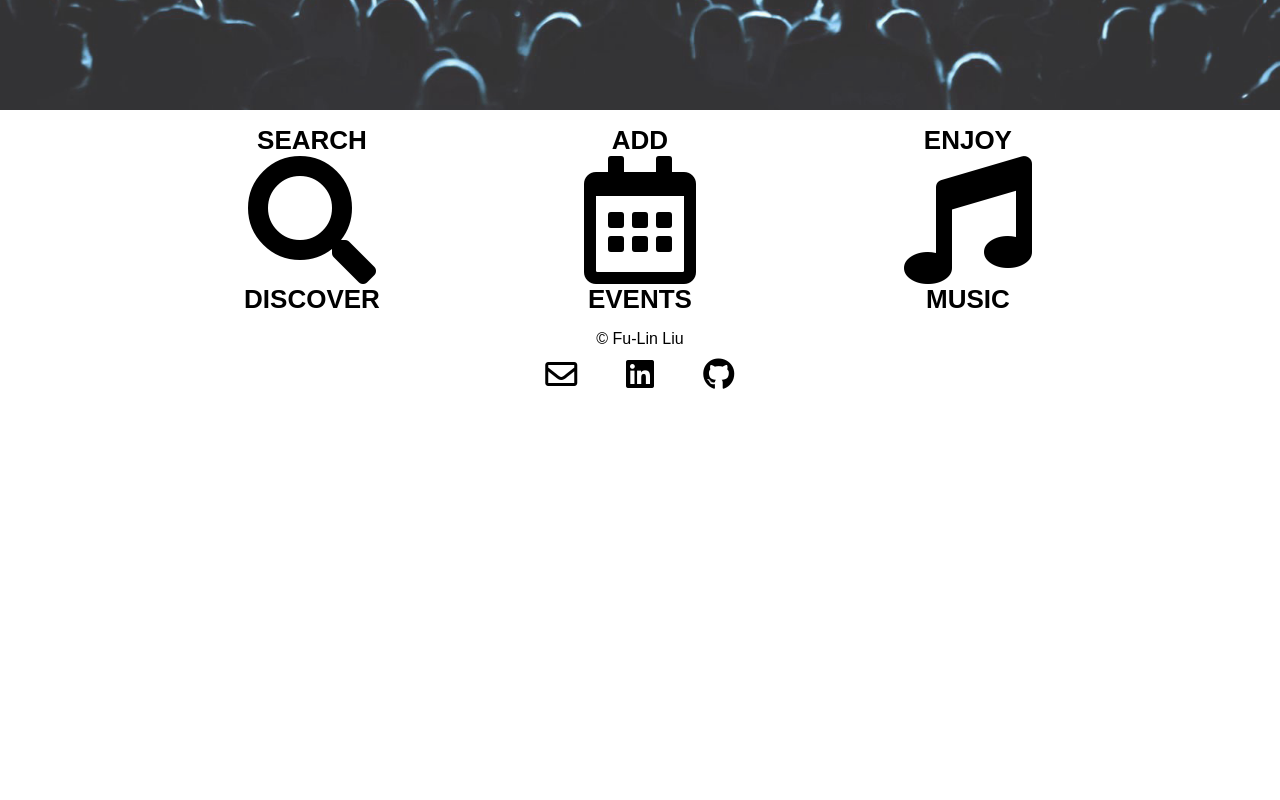
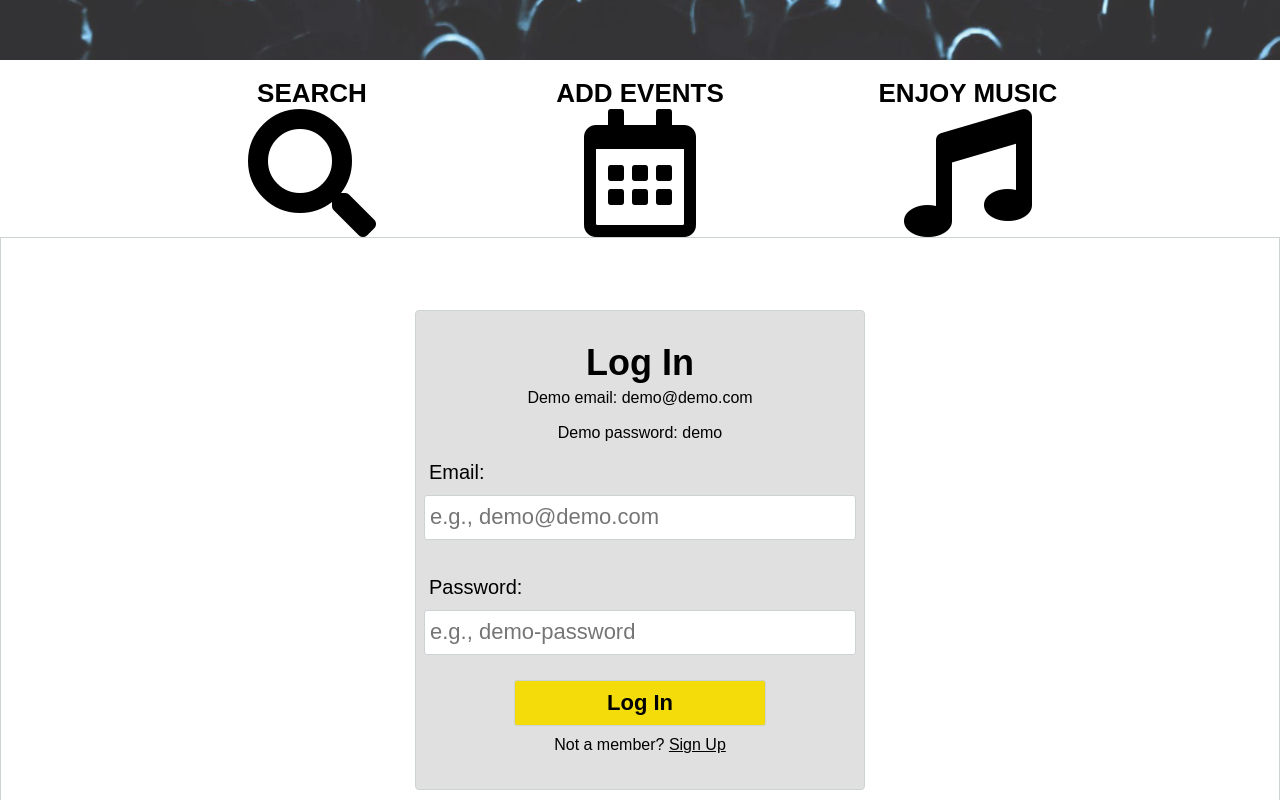
Before and after one commit to fulin426/React-Capstone, a website: page public/index.html in a window 1280 px wide. Shown: the part 560-1360 px from the top of the page. Before the commit the page ends 950 px from the top, so only its background shows below. Drawn offline with nearby package versions, Linux system fonts and the light colour scheme.

Commit message:
added sign up and sign in

```diff
--- a/public/index.html
+++ b/public/index.html
@@ -10,10 +10,11 @@
 <body>
 <nav>Upcoming</nav>
 <main>
+	<section id='landing page'>
 		<div class='landing-image-container'>
-		<div class='landing-header'>
+<!-- 			<div class='landing-header'>
 				<h1>Never Miss Another Event</h1>
-		</div>
+			</div> -->
 			<div class='log-in'>
 				<button class='log-in-button'>Log In</button>
 			</div>
@@ -31,24 +32,66 @@
 				<div class='icon search'>
 					<h2 class='icon-description'>SEARCH</h2>
 					<i class="fas fa-search fa-8x"></i>
-				<h2 class='icon-description'>DISCOVER</h2>
+					<h2 class='icon-description'></h2>
 				</div>
 			</div>
 			<div class="col-4">
 				<div class='icon calendar'>
-				<h2 class='icon-description'>ADD</h2>
+					<h2 class='icon-description'>ADD EVENTS</h2>
 					<i class="far fa-calendar-alt fa-8x"></i>
-				<h2 class='icon-description'>EVENTS</h2>
+					<h2 class='icon-description'></h2>
 				</div>
 			</div>
 			<div class="col-4">
 				<div class='icon music'>
-				<h2 class='icon-description'>ENJOY</h2>
+					<h2 class='icon-description'>ENJOY MUSIC</h2>
 					<i class="fas fa-music fa-8x"></i>
-				<h2 class='icon-description'>MUSIC</h2>
+					<h2 class='icon-description'></h2>
 				</div>
 			</div>
 		</div>
+	</section>
+	<section id='login-page' class='login-sign-pages'>
+		<form class="signup-login-form" role="form">
+			<fieldset class="labels-inputs">
+				<legend class='login-signup-header'>Log In</legend>
+				<p>Demo email: demo@demo.com</p>
+				<p>Demo password: demo</p>
+				<div class="labels-inputs-container">
+					<label class="signup-pass-label">Email:</label>
+					<input class="email-password-input" type="email" placeholder="e.g., demo@demo.com" required value="" />
+					<label class="signup-pass-label">Password:</label>
+					<input class="email-password-input" type="password" placeholder="e.g., demo-password"  required value=""/>
+				</div>
+
+				<button type="submit" class="signup-login-button">Log In</button>
+			</fieldset>
+			<div class="already-member">
+				<p>Not a member? <a id="login-form-signup-trigger" href="#">Sign Up</a></p>
+			</div>
+		</form>
+	</section>
+	<section id='sign-up-page' class='login-sign-pages'>
+		<form class="signup-login-form" role="form">
+			<fieldset class="labels-inputs">
+				<legend class='login-signup-header'>Create Account</legend>
+				<div class="labels-inputs-container">
+					<label class="signup-pass-label">Email:</label>
+					<input class="email-password-input" type="email" placeholder="e.g., demo@demo.com" required value="" />
+					<label class="signup-pass-label">Password:</label>
+					<input class="email-password-input" type="password" placeholder="e.g., demo-password"  required value=""/>
+				</div>
+				<button type="submit" class="signup-login-button">Create New Account</button>
+			</fieldset>
+			<div class="already-member">
+				<p>Already a member? <a id="login-form-signup-trigger" href="#">Sign In</a></p>
+			</div>
+		</form>
+	</section>
+
+	<section id='my-events-page'>
+	</section>
+
 </main>
 <footer role="contentinfo">
 	<p>© Fu-Lin Liu</p>
--- a/public/styles.css
+++ b/public/styles.css
@@ -62,7 +62,7 @@ nav {
     background-position: center;
     background-color: white;
     text-align: center;
-	height: 600px;
+	height: 550px;
 }
 
 .landing-header {
@@ -70,16 +70,17 @@ nav {
 	font-size: 32px;
 }
 
-button{
+button {
 	height: 46px;
     padding: 8px;
-    background-color: white;
+    background-color: #f4dc0b;
     color: black;
     border-radius: 3px;
     font-size: 22px;
     font-weight: bold;
     height: 46px;
     cursor:pointer;
+    border: 1px solid #cdd2d4;
 }
 
 .log-in-button {
@@ -106,7 +107,7 @@ button{
 
 /*Icons*/
 .icons-container {
-	margin-top: 15px;
+	margin-top: 18px;
 	max-width: 80%;
 }
 
@@ -118,15 +119,71 @@ button{
 	font-size: 26px;
 }
 
+/*login-page*/
+.login-sign-pages {
+	width: 100%;
+	height: 600px;
+	border: 1px solid #cdd2d4;
+	padding-top: 25px;
+	display: flex;
+    align-items: center;
+    justify-content: center;
+ }
+
+.signup-login-form{
+	margin: 0 auto;
+	text-align: center;
+	width: 450px;
+	height: 480px;
+	border: 1px solid #cdd2d4;
+	background: #E0E0E0;
+	border-radius: 4px;
+	padding: 8px;
+}
+
+.labels-inputs {
+    line-height: 35px;
+    margin-top: 26px;
+}
+
+.login-signup-header{
+	font-size: 36px;
+	font-weight: 700;
+}
+
+.email-password-input{
+	width: 100%;
+	height: 45px;
+	border: 1px solid #cdd2d4;
+	font-size: 22px;
+	padding: 5px;
+	border-radius: 3px;
+	/*background-color: #edeff0;*/
+	margin-bottom: 25px;
+}
+
+.signup-pass-label{
+	display: block;
+	font-size: 20px;
+	margin: 5px;
+	text-align: left;
+}
+
+.signup-login-button{
+	width: 252px;
+}
+
+.already-member {
+	margin-top: 10px;
+}
+
 /*footer*/
-
 a:link {
 	color: black;
 }
 
 footer{
-	margin-bottom: 15px;
-	margin-top: 15px;
+	margin-top: 18px;
 	text-align: center;
 }
 
```
Lines whose indentation alone changed are shown as unchanged.
